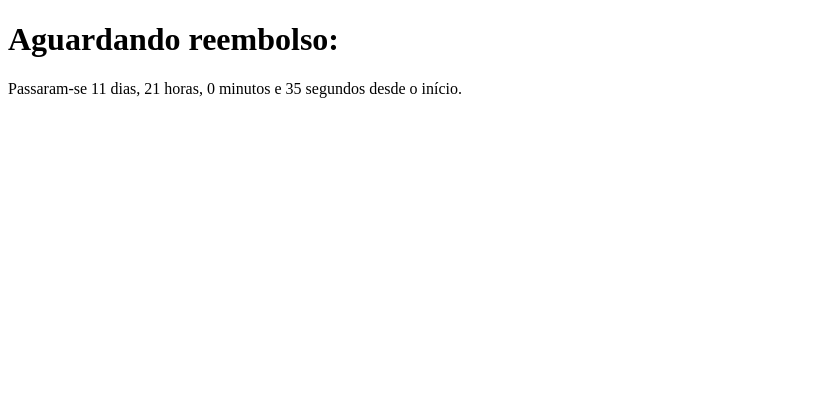
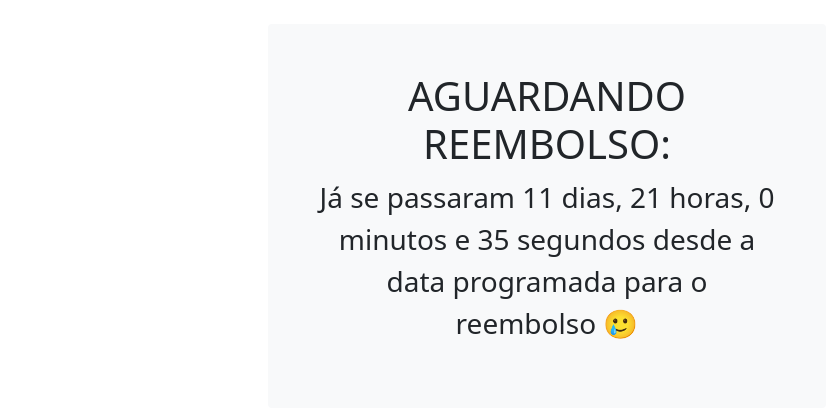
Before and after one commit to eduardopotel/contador-progressivo, a plain HTML site: page index.html in a window 1280 px wide. Shown: the whole page, without its empty margins (0-829 px from the left). Drawn offline with nearby package versions, Linux system fonts and the light colour scheme.

Commit message:
Update index.html

```diff
--- a/index.html
+++ b/index.html
@@ -1,11 +1,22 @@
 <!DOCTYPE html>
-<html>
+<html lang="pt-br">
 <head>
-    <title>Aguardando reembolso:</title>
+    <title>Contador Progressivo</title>
+    <link href="https://cdn.jsdelivr.net/npm/bootstrap@5.0.2/dist/css/bootstrap.min.css" rel="stylesheet" integrity="sha384-EVSTQN3/azprG1Anm3QDgpJLIm9Nao0Yz1ztcQTwFspd3yD65VohhpuuCOmLASjC" crossorigin="anonymous">
+<script src="https://cdn.jsdelivr.net/npm/bootstrap@5.0.2/dist/js/bootstrap.bundle.min.js" integrity="sha384-MrcW6ZMFYlzcLA8Nl+NtUVF0sA7MsXsP1UyJoMp4YLEuNSfAP+JcXn/tWtIaxVXM" crossorigin="anonymous"></script>
 </head>
 <body>
-    <h1>Aguardando reembolso:</h1>
-    <p id="contador"></p>
+    <div class="mt-4">
+        <div class="container text-center">
+            <div class="col-6 offset-2">
+                <div class="bg-light p-5 rounded">
+                    <h1 class="text-uppercase">Aguardando reembolso:</h1>
+                    <p class="fs-3" id="contador"></p>
+                </div>
+            </div>
+        </div>
+    </div>
+
 
     <script>
         // Defina a data de início para o contador
@@ -24,7 +35,7 @@
             const minutosRestantes = minutos % 60;
             const horasRestantes = horas % 24;
 
-            document.getElementById('contador').innerHTML = `Passaram-se ${dias} dias, ${horasRestantes} horas, ${minutosRestantes} minutos e ${segundosRestantes} segundos desde o início.`;
+            document.getElementById('contador').innerHTML = `Já se passaram ${dias} dias, ${horasRestantes} horas, ${minutosRestantes} minutos e ${segundosRestantes} segundos desde a data programada para o reembolso 🥲`;
 
             // Solicite uma nova atualização na próxima renderização do navegador
             requestAnimationFrame(atualizarContador);
```
